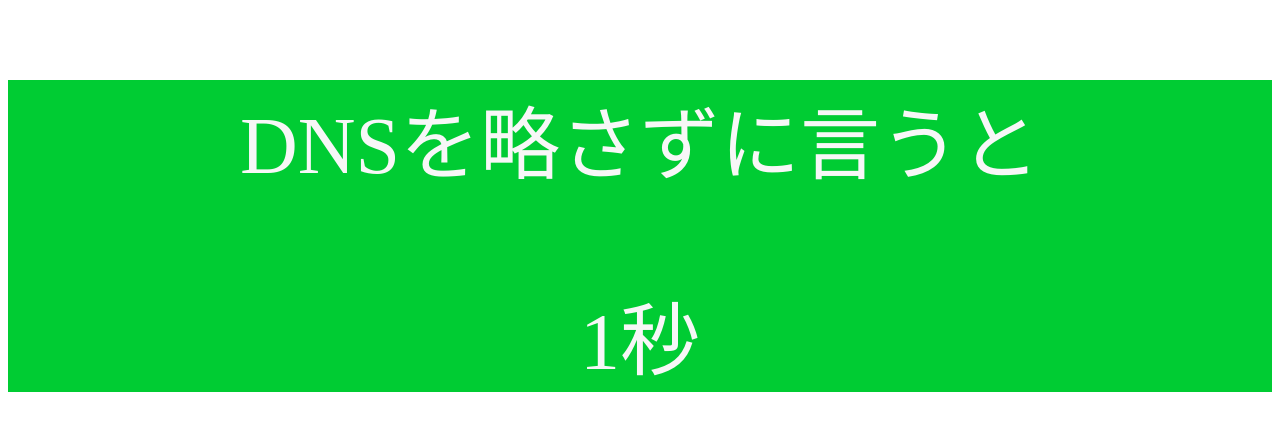
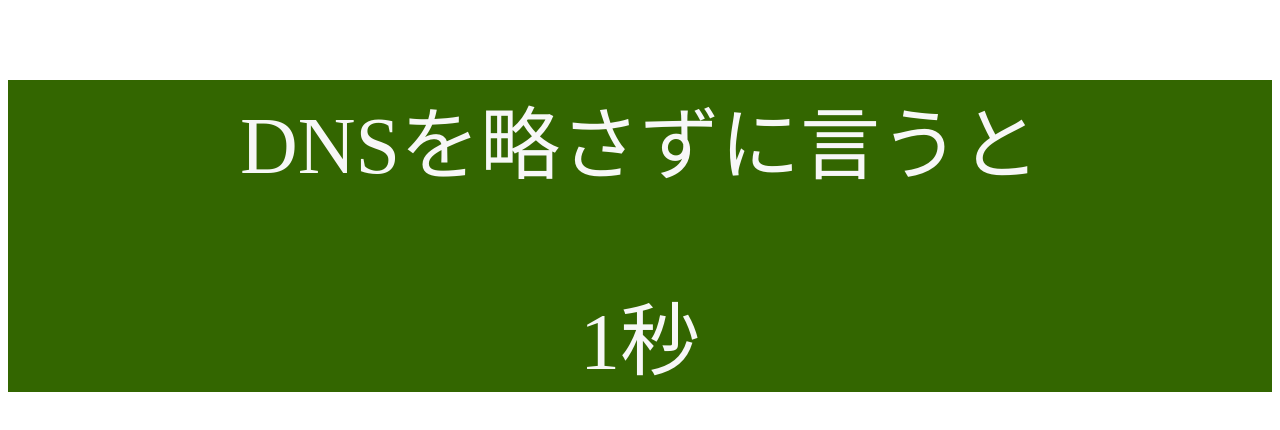
Before and after one commit to itc-n22006/Zunda_Shake, a plain HTML site: page index.html in a window 1280 px wide. Both pictures are taken after a click on the button "Start Quiz". Drawn offline with Linux system fonts and the light colour scheme.

Commit message:
Update styles.css

```diff
--- a/styles.css
+++ b/styles.css
@@ -78,7 +78,7 @@
 .quiz-container {
   text-align: center;
   display: none;
-  background-color: #00cc33;
+  background-color: #336600;
   color: #f7f7f7;
   position: relative;
   z-index: 2;
```
